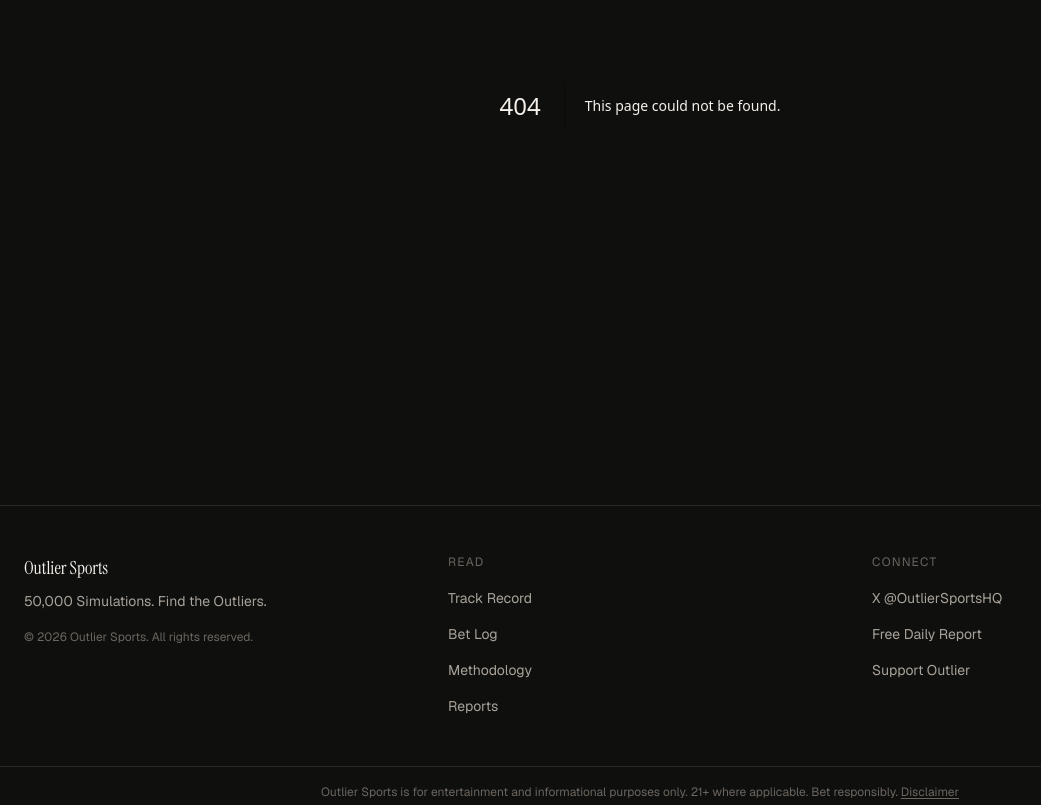
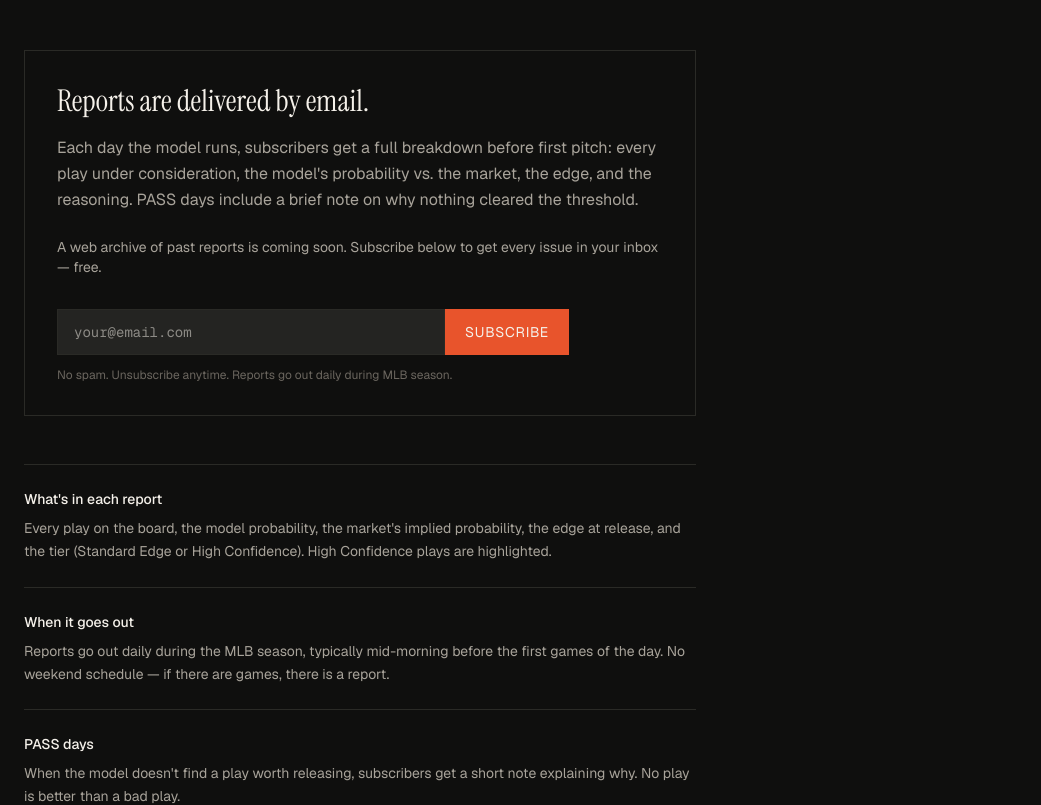
Before and after one commit to spencecc/outlier-sports-, a Next.js app: page /reports in a window 1280 px wide. Before the commit this address had no page. Shown: the part 360-1165 px from the top of the page, without its empty margins (0-1041 px from the left). Built offline with nearby package versions, Linux system fonts and the light colour scheme.

Commit message:
Add /reports, /support, /legal/disclaimer pages; fix footer and report card links

```diff
--- /dev/null
+++ b/src/app/legal/disclaimer/page.tsx
@@ -0,0 +1,89 @@
+import type { Metadata } from "next";
+import PageHeader from "@/components/PageHeader";
+
+export const metadata: Metadata = {
+  title: "Disclaimer",
+  description: "Legal disclaimer for Outlier Sports.",
+};
+
+export default function DisclaimerPage() {
+  return (
+    <>
+      <PageHeader title="Disclaimer" subhead="Please read before using this site." />
+
+      <div className="max-w-7xl mx-auto px-6 py-16 md:py-24">
+        <div
+          className="max-w-2xl text-sm leading-relaxed space-y-6"
+          style={{ color: "var(--text-secondary)" }}
+        >
+          <p>
+            Outlier Sports is an independent sports analytics publication
+            operated for entertainment and informational purposes only. Nothing
+            on this site constitutes financial advice, investment advice, or a
+            solicitation to place any wager.
+          </p>
+
+          <p>
+            Sports betting involves substantial risk of loss. Past performance
+            of any model, system, or pick service — including the results
+            published on this site — is not indicative of future results. You
+            can and may lose money betting on sports.
+          </p>
+
+          <p>
+            All picks, probabilities, and edge estimates published by Outlier
+            Sports reflect the output of a quantitative model and are provided
+            for informational purposes. They are not guaranteed to be accurate
+            or profitable. The model has limitations that no disclaimer can
+            fully enumerate.
+          </p>
+
+          <p>
+            You are solely responsible for your own betting decisions. Outlier
+            Sports is not responsible for any financial losses incurred as a
+            result of acting on information published on this site.
+          </p>
+
+          <p>
+            Sports betting is illegal in some jurisdictions. It is your
+            responsibility to know and comply with the laws applicable in your
+            location. Outlier Sports does not encourage or facilitate illegal
+            gambling activity.
+          </p>
+
+          <p>
+            Must be 21 years of age or older (or the legal gambling age in your
+            jurisdiction) to participate in sports wagering. If you or someone
+            you know has a gambling problem, call the National Problem Gambling
+            Helpline at{" "}
+            <a
+              href="tel:1-800-522-4700"
+              className="underline underline-offset-2"
+              style={{ color: "var(--text-primary)" }}
+            >
+              1-800-522-4700
+            </a>{" "}
+            or visit{" "}
+            <a
+              href="https://www.ncpgambling.org"
+              target="_blank"
+              rel="noopener noreferrer"
+              className="underline underline-offset-2"
+              style={{ color: "var(--text-primary)" }}
+            >
+              ncpgambling.org
+            </a>
+            .
+          </p>
+
+          <p
+            className="text-xs pt-4"
+            style={{ color: "var(--text-tertiary)" }}
+          >
+            Last updated: May 2026
+          </p>
+        </div>
+      </div>
+    </>
+  );
+}
--- a/src/app/page.tsx
+++ b/src/app/page.tsx
@@ -22,7 +22,7 @@ const placeholderReports = [
     date: "May 2, 2026",
     excerpt:
       "Four plays on the board today. Two run lines, one total, one ML. Model is heaviest on the Astros/Mariners under given current starters.",
-    url: "#",
+    url: "/reports",
   },
   {
     id: "2",
@@ -30,7 +30,7 @@ const placeholderReports = [
     date: "May 1, 2026",
     excerpt:
       "Two plays released. Red Sox run line held in a 4-3 game. Dodgers ML missed — model flagged the edge but the bullpen situation flipped late.",
-    url: "#",
+    url: "/reports",
   },
   {
     id: "3",
@@ -38,7 +38,7 @@ const placeholderReports = [
     date: "April 30, 2026",
     excerpt:
       "Light slate. One play: Astros/Mariners under. Starter efficiency metrics and ballpark factors both pointed the same direction.",
-    url: "#",
+    url: "/reports",
   },
 ];
 
--- /dev/null
+++ b/src/app/reports/page.tsx
@@ -0,0 +1,89 @@
+import type { Metadata } from "next";
+import PageHeader from "@/components/PageHeader";
+import BeehiivSignup from "@/components/BeehiivSignup";
+
+export const metadata: Metadata = {
+  title: "Reports",
+  description:
+    "Daily Detail Reports from Outlier Sports — every play, every probability, every edge delivered before first pitch.",
+};
+
+export default function ReportsPage() {
+  return (
+    <>
+      <PageHeader
+        title="Reports"
+        subhead="Daily Detail Reports — delivered before first pitch."
+      />
+
+      <div className="max-w-7xl mx-auto px-6 py-16 md:py-24">
+        <div className="max-w-2xl">
+          <div
+            className="border p-8 mb-12"
+            style={{ borderColor: "var(--border)" }}
+          >
+            <p
+              className="font-display text-2xl md:text-3xl mb-4"
+              style={{ color: "var(--text-primary)" }}
+            >
+              Reports are delivered by email.
+            </p>
+            <p
+              className="text-base leading-relaxed mb-6"
+              style={{ color: "var(--text-secondary)" }}
+            >
+              Each day the model runs, subscribers get a full breakdown before
+              first pitch: every play under consideration, the model&apos;s
+              probability vs. the market, the edge, and the reasoning. PASS days
+              include a brief note on why nothing cleared the threshold.
+            </p>
+            <p
+              className="text-sm mb-8"
+              style={{ color: "var(--text-secondary)" }}
+            >
+              A web archive of past reports is coming soon. Subscribe below to
+              get every issue in your inbox — free.
+            </p>
+            <BeehiivSignup />
+          </div>
+
+          <div className="space-y-6">
+            {[
+              {
+                heading: "What's in each report",
+                body: "Every play on the board, the model probability, the market's implied probability, the edge at release, and the tier (Standard Edge or High Confidence). High Confidence plays are highlighted.",
+              },
+              {
+                heading: "When it goes out",
+                body: "Reports go out daily during the MLB season, typically mid-morning before the first games of the day. No weekend schedule — if there are games, there is a report.",
+              },
+              {
+                heading: "PASS days",
+                body: "When the model doesn't find a play worth releasing, subscribers get a short note explaining why. No play is better than a bad play.",
+              },
+            ].map((item) => (
+              <div
+                key={item.heading}
+                className="border-t pt-6"
+                style={{ borderColor: "var(--border)" }}
+              >
+                <p
+                  className="font-sans text-sm font-medium mb-2"
+                  style={{ color: "var(--text-primary)" }}
+                >
+                  {item.heading}
+                </p>
+                <p
+                  className="text-sm leading-relaxed"
+                  style={{ color: "var(--text-secondary)" }}
+                >
+                  {item.body}
+                </p>
+              </div>
+            ))}
+          </div>
+        </div>
+      </div>
+    </>
+  );
+}
--- /dev/null
+++ b/src/app/support/page.tsx
@@ -0,0 +1,73 @@
+import type { Metadata } from "next";
+import PageHeader from "@/components/PageHeader";
+
+export const metadata: Metadata = {
+  title: "Support Outlier",
+  description:
+    "Support Outlier Sports. The model, the picks, and the track record are free — tips are appreciated but never expected.",
+};
+
+export default function SupportPage() {
+  return (
+    <>
+      <PageHeader
+        title="Support Outlier"
+        subhead="The picks are free. Tips are appreciated but never expected."
+      />
+
+      <div className="max-w-7xl mx-auto px-6 py-16 md:py-24">
+        <div className="max-w-xl">
+          <p
+            className="text-base leading-relaxed mb-10"
+            style={{ color: "var(--text-secondary)" }}
+          >
+            Outlier Sports is free — the daily reports, the track record, the
+            bet log, all of it. If the model has been useful to you and you want
+            to throw a few bucks toward keeping it running, here&apos;s how.
+          </p>
+
+          <div
+            className="border p-8 mb-10"
+            style={{ borderColor: "var(--accent)" }}
+          >
+            <p
+              className="text-xs font-sans uppercase tracking-widest mb-3"
+              style={{ color: "var(--text-tertiary)" }}
+            >
+              Venmo
+            </p>
+            <p
+              className="font-display text-3xl md:text-4xl mb-2"
+              style={{ color: "var(--text-primary)" }}
+            >
+              @spencecc23
+            </p>
+            <p
+              className="text-sm"
+              style={{ color: "var(--text-secondary)" }}
+            >
+              Any amount is appreciated. No pressure, no recurring charges.
+            </p>
+          </div>
+
+          <div
+            className="border-t pt-8 space-y-4"
+            style={{ borderColor: "var(--border)" }}
+          >
+            <p
+              className="text-sm leading-relaxed"
+              style={{ color: "var(--text-secondary)" }}
+            >
+              The best support is telling someone about the model. If you know
+              someone who takes sports betting seriously, send them to{" "}
+              <span style={{ color: "var(--text-primary)" }}>
+                outliersportshq.com
+              </span>
+              .
+            </p>
+          </div>
+        </div>
+      </div>
+    </>
+  );
+}
--- a/src/components/Footer.tsx
+++ b/src/components/Footer.tsx
@@ -81,7 +81,7 @@ export default function Footer() {
             <li>
               {/* Beehiiv signup link — update with real URL in Phase 3 */}
               <a
-                href="#signup"
+                href="/#signup"
                 className="text-sm transition-colors duration-150"
                 style={{ color: "var(--text-secondary)" }}
               >
```
